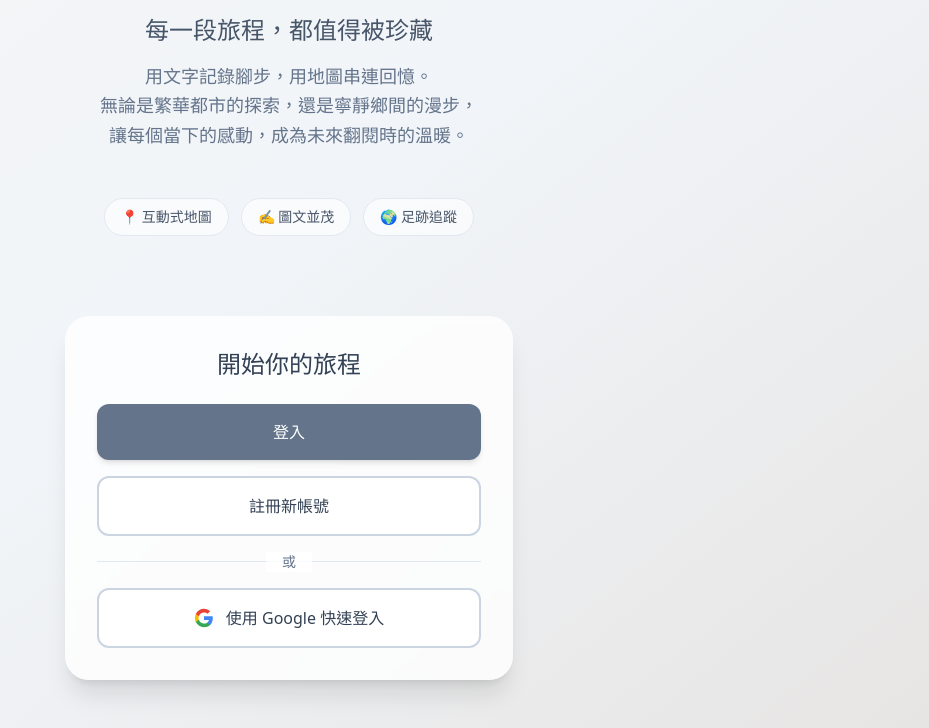
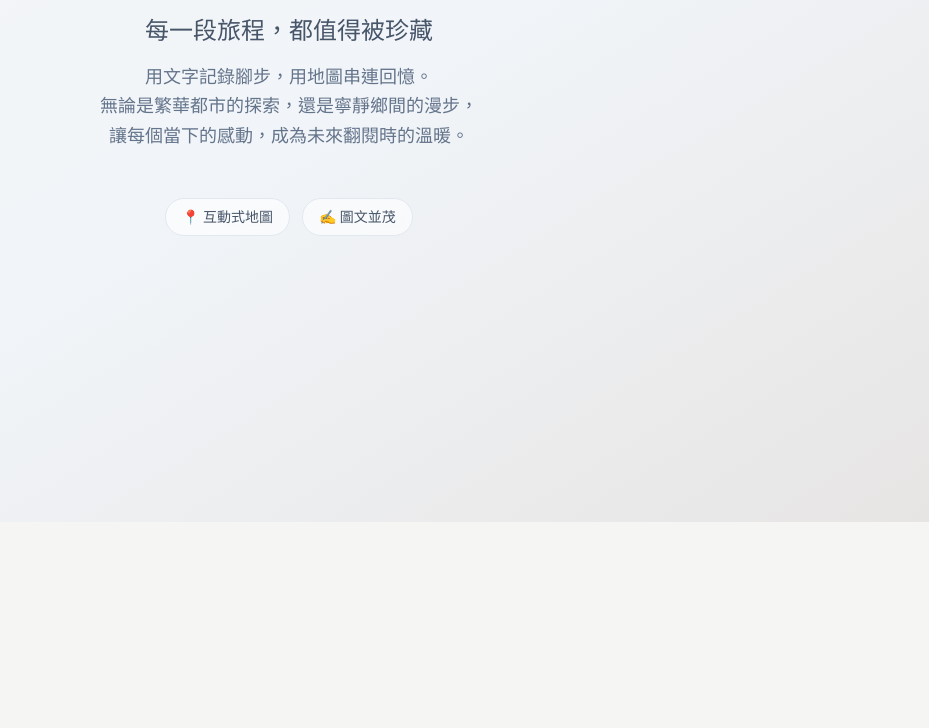
Before and after one commit to shane01526/Travel-Journal, a Flask app: page / in a window 1280 px wide. Shown: the part 278-1006 px from the top of the page, without its empty margins (351-1280 px from the left). After the commit the page ends 800 px from the top, so only its background shows below. Run offline with Flask 3, Linux system fonts and the light colour scheme; some libraries are stand-ins or nearby versions.

Commit message:
Update welcome.html

```diff
--- a/templates/welcome.html
+++ b/templates/welcome.html
@@ -48,112 +48,4 @@
                 <span class="px-4 py-2 bg-white/60 backdrop-blur-sm rounded-full text-sm text-slate-600 border border-slate-200">
                     ✍️ 圖文並茂
                 </span>
-                <span class="px-4 py-2 bg-white/60 backdrop-blur-sm rounded-full text-sm text-slate-600 border border-slate-200">
-                    🌍 足跡追蹤
-                </span>
-            </div>
-        </div>
-    </div>
-
-    <!-- 下半部：登入註冊區 -->
-    <div class="pb-12 px-4">
-        <div class="max-w-md mx-auto bg-white/80 backdrop-blur-sm rounded-3xl shadow-xl p-8">
-            <!-- 檢查是否已登入 -->
-            {% if session.get('user_id') %}
-            <!-- 已登入用戶 -->
-            <div class="text-center mb-6">
-                <div class="inline-flex items-center justify-center w-16 h-16 bg-green-100 rounded-full mb-4">
-                    <svg class="w-8 h-8 text-green-600" fill="none" stroke="currentColor" viewBox="0 0 24 24">
-                        <path stroke-linecap="round" stroke-linejoin="round" stroke-width="2" d="M5 13l4 4L19 7"/>
-                    </svg>
-                </div>
-                <h2 class="text-2xl font-light text-slate-700 mb-2">歡迎回來！</h2>
-                <p class="text-slate-500">{{ session.get('user_name', '旅行者') }}</p>
-            </div>
-
-            <div class="space-y-4">
-                <!-- 已登入用戶：直接進入 dashboard -->
-                <a href="/dashboard" class="block w-full bg-slate-500 hover:bg-slate-600 text-white py-4 rounded-xl transition-all duration-300 font-medium text-center shadow-md hover:shadow-lg transform hover:-translate-y-0.5">
-                    🗺️ 進入我的日誌
-                </a>
-
-                <a href="/add_journal" class="block w-full bg-white border-2 border-slate-300 hover:bg-slate-50 text-slate-700 py-4 rounded-xl transition-all duration-300 font-medium text-center hover:border-slate-400">
-                    ✏️ 新增日誌
-                </a>
-
-                <div class="relative my-6">
-                    <div class="absolute inset-0 flex items-center">
-                        <div class="w-full border-t border-slate-200"></div>
-                    </div>
-                    <div class="relative flex justify-center text-sm">
-                        <span class="px-4 bg-white/80 text-slate-500">或</span>
-                    </div>
-                </div>
-
-                <a href="/logout" class="block w-full text-center text-slate-500 hover:text-slate-700 py-2 transition-colors">
-                    登出
-                </a>
-            </div>
-
-            {% else %}
-            <!-- 未登入用戶 -->
-            <h2 class="text-2xl font-light text-slate-700 mb-6 text-center">開始你的旅程</h2>
-
-            <div class="space-y-4">
-                <!-- 未登入用戶：導向登入頁面 -->
-                <a href="/login" class="block w-full bg-slate-500 hover:bg-slate-600 text-white py-4 rounded-xl transition-all duration-300 font-medium text-center shadow-md hover:shadow-lg transform hover:-translate-y-0.5">
-                    登入
-                </a>
-
-                <a href="/register" class="block w-full bg-white border-2 border-slate-300 hover:bg-slate-50 text-slate-700 py-4 rounded-xl transition-all duration-300 font-medium text-center hover:border-slate-400">
-                    註冊新帳號
-                </a>
-
-                <div class="relative my-6">
-                    <div class="absolute inset-0 flex items-center">
-                        <div class="w-full border-t border-slate-200"></div>
-                    </div>
-                    <div class="relative flex justify-center text-sm">
-                        <span class="px-4 bg-white/80 text-slate-500">或</span>
-                    </div>
-                </div>
-
-                <button id="googleLogin" class="w-full bg-white border-2 border-slate-300 hover:bg-slate-50 text-slate-700 py-4 rounded-xl transition-all duration-300 font-medium flex items-center justify-center space-x-3 hover:border-slate-400">
-                    <svg class="w-5 h-5" viewBox="0 0 24 24">
-                        <path fill="#4285F4" d="M22.56 12.25c0-.78-.07-1.53-.2-2.25H12v4.26h5.92c-.26 1.37-1.04 2.53-2.21 3.31v2.77h3.57c2.08-1.92 3.28-4.74 3.28-8.09z"/>
-                        <path fill="#34A853" d="M12 23c2.97 0 5.46-.98 7.28-2.66l-3.57-2.77c-.98.66-2.23 1.06-3.71 1.06-2.86 0-5.29-1.93-6.16-4.53H2.18v2.84C3.99 20.53 7.7 23 12 23z"/>
-                        <path fill="#FBBC05" d="M5.84 14.09c-.22-.66-.35-1.36-.35-2.09s.13-1.43.35-2.09V7.07H2.18C1.43 8.55 1 10.22 1 12s.43 3.45 1.18 4.93l2.85-2.22.81-.62z"/>
-                        <path fill="#EA4335" d="M12 5.38c1.62 0 3.06.56 4.21 1.64l3.15-3.15C17.45 2.09 14.97 1 12 1 7.7 1 3.99 3.47 2.18 7.07l3.66 2.84c.87-2.6 3.3-4.53 6.16-4.53z"/>
-                    </svg>
-                    <span>使用 Google 快速登入</span>
-                </button>
-            </div>
-            {% endif %}
-        </div>
-    </div>
-
-    <script>
-        // Google 登入功能
-        const googleLoginBtn = document.getElementById('googleLogin');
-        if (googleLoginBtn) {
-            googleLoginBtn.addEventListener('click', async () => {
-                try {
-                    const response = await fetch('/google-login', {
-                        method: 'POST',
-                        headers: { 'Content-Type': 'application/json' }
-                    });
-                    const data = await response.json();
-                    if (data.success) {
-                        window.location.href = '/dashboard';
-                    } else {
-                        alert('登入失敗，請稍後再試');
-                    }
-                } catch (error) {
-                    console.error('Google 登入錯誤:', error);
-                    alert('登入失敗，請稍後再試');
-                }
-            });
-        }
-    </script>
-</body>
-</html>
+                <span class="px-4 py-
```
